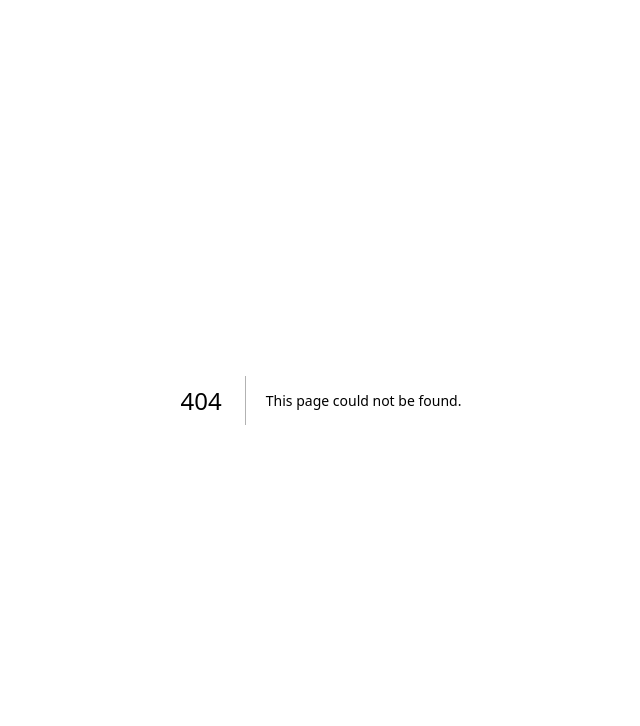
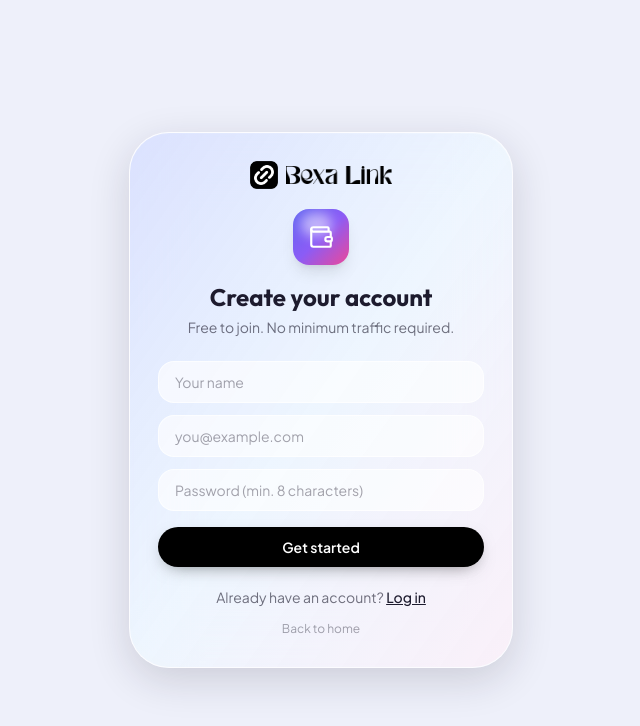
Before and after one commit to bexalinks-lab/Bexalinks-, a Next.js app: page /signup in a window 1280 px wide. Before the commit this address had no page. Shown: the top 726 px of the page, without its empty margins (319-959 px from the left). Built offline with nearby package versions, Linux system fonts and the light colour scheme; no server answers.

Commit message:
Create page.jsx

```diff
--- /dev/null
+++ b/app/signup/page.jsx
@@ -0,0 +1,14 @@
+import { Suspense } from 'react';
+import Signup from '../../frontend/Signup';
+
+export const metadata = { title: 'Sign up — Bexalink' };
+
+export default function SignupPage() {
+  // Signup reads ?ref= via useSearchParams, which Next requires to be
+  // wrapped in a Suspense boundary in the app router.
+  return (
+    <Suspense fallback={null}>
+      <Signup />
+    </Suspense>
+  );
+}
```
